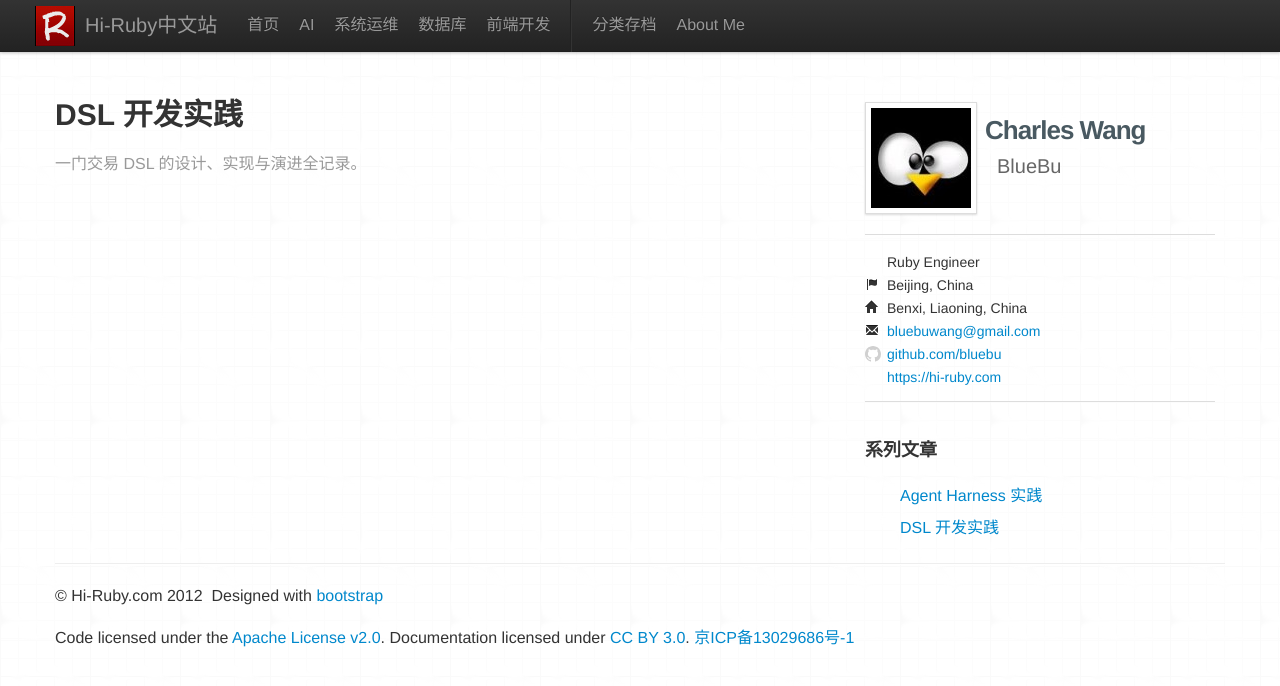
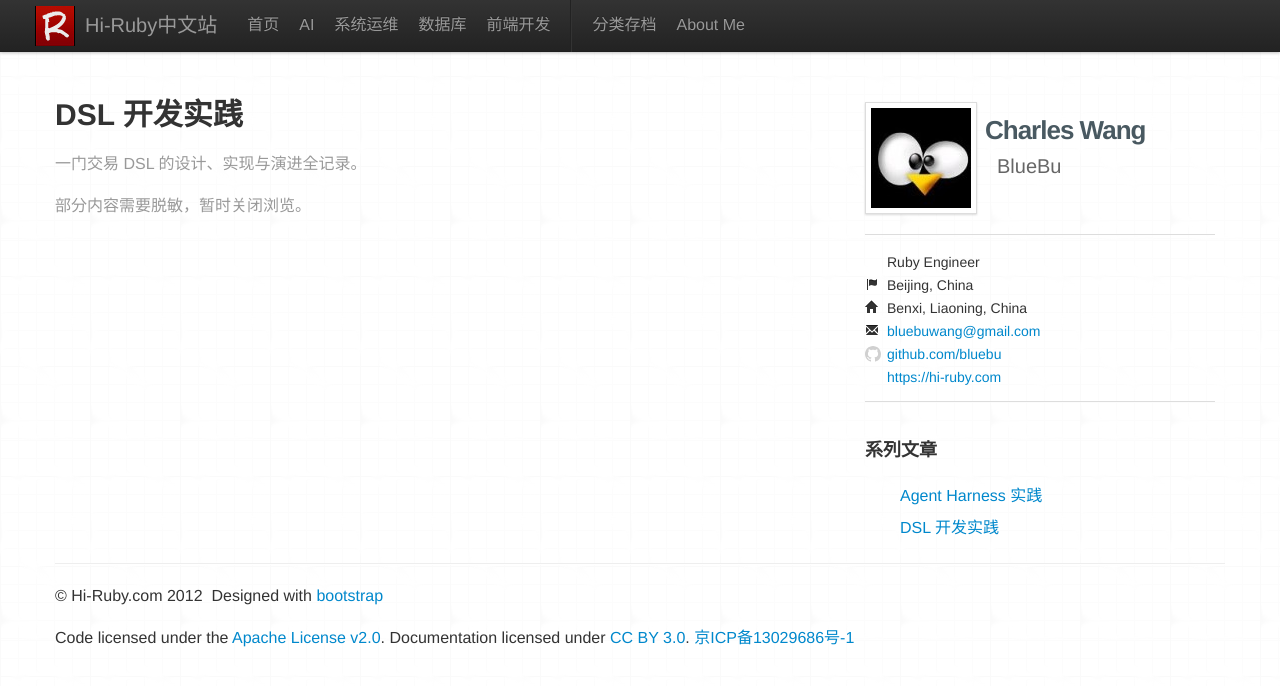
Before and after one commit to bluebu/bluebu.github.io, a Jekyll site: the page built from series/dsl-design.md, in a window 1280 px wide. Shown: the top 686 px of the page. Built offline with Jekyll 4.4.1, drawn with Linux system fonts in a browser that asks for light colours; comment, search, counter and statistics services are not loaded.

Commit message:
系列索引页按环境区分：prod 显示脱敏提示，dev 显示全部文章
Co-Authored-By: Claude Opus 4.6 (1M context) <noreply@anthropic.com>

```diff
--- a/series/dsl-design.md
+++ b/series/dsl-design.md
@@ -7,9 +7,11 @@ permalink: "/series/dsl-design/"
 <h1>DSL 开发实践</h1>
 <p class="muted">一门交易 DSL 的设计、实现与演进全记录。</p>
 
-
+{% if jekyll.environment == "production" %}
+<p class="muted">部分内容需要脱敏，暂时关闭浏览。</p>
+{% else %}
 <ul class="articles">
-  <!-- <li>
+  <li>
     <h2><a href="/posts/dsl-parser-evolution">一、三代解析器演进，从正则到 ANTLR4</a></h2>
     <div class="content">正则硬拆 → JFlex + JavaCUP → ANTLR4，每一次重写背后的业务驱动力</div>
   </li>
@@ -32,5 +34,6 @@ permalink: "/series/dsl-design/"
   <li>
     <h2><a href="/posts/dsl-ai-acceleration">六、AI 加速，三周干完三个月的活</a></h2>
     <div class="content">Playground、Demo、组件库——AI + Agent Harness 如何让"懒得做"变成"做了"</div>
-  </li> -->
+  </li>
 </ul>
+{% endif %}
```
Also changed, not shown: series/agent-harness.md (+5 -3 lines).
